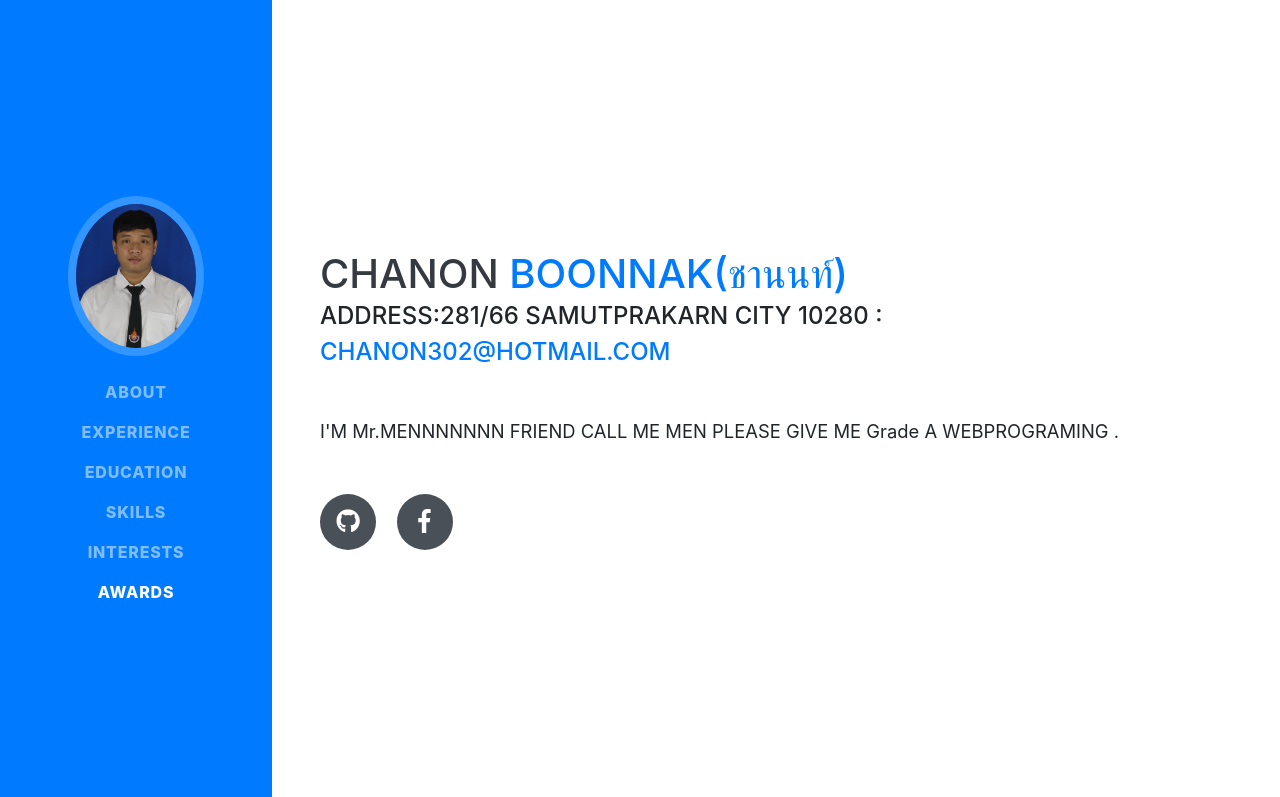
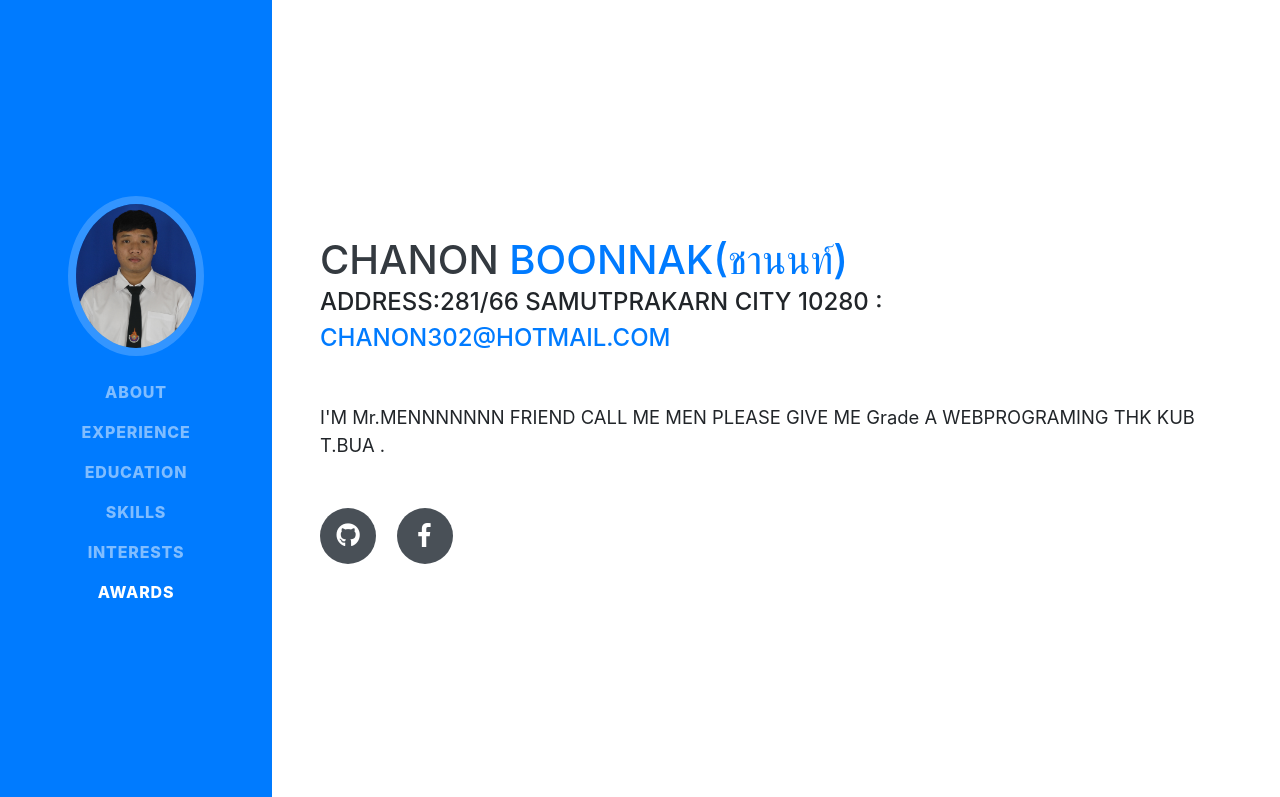
Before and after one commit to 595021000723/595021000723, a website with bundled scripts: page index.html in a window 1280 px wide. Shown: the top 797 px of the page. Built offline with nearby package versions, Linux system fonts and the light colour scheme; a web font is replaced by a local one.

Commit message:
Update index.html

```diff
--- a/index.html
+++ b/index.html
@@ -66,7 +66,7 @@
         <div class="subheading mb-5">Address:281/66 Samutprakarn City 10280  :
           <a href="mailto:name@email.com">Chanon302@hotmail.com</a>
         </div>
-        <p class="lead mb-5">I'M Mr.MENNNNNNN FRIEND CALL ME MEN  PLEASE GIVE ME Grade A WEBPROGRAMING .</p>
+        <p class="lead mb-5">I'M Mr.MENNNNNNN FRIEND CALL ME MEN  PLEASE GIVE ME Grade A WEBPROGRAMING THK KUB T.BUA .</p>
         <div class="social-icons">
           <a href="https://github.com/595021000723/595021000723.github.io">
             <i class="fab fa-github"></i>
```
